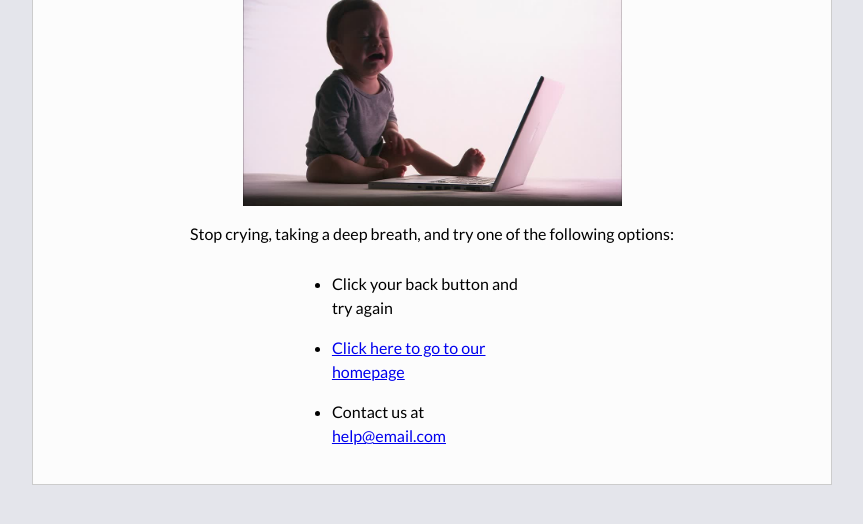
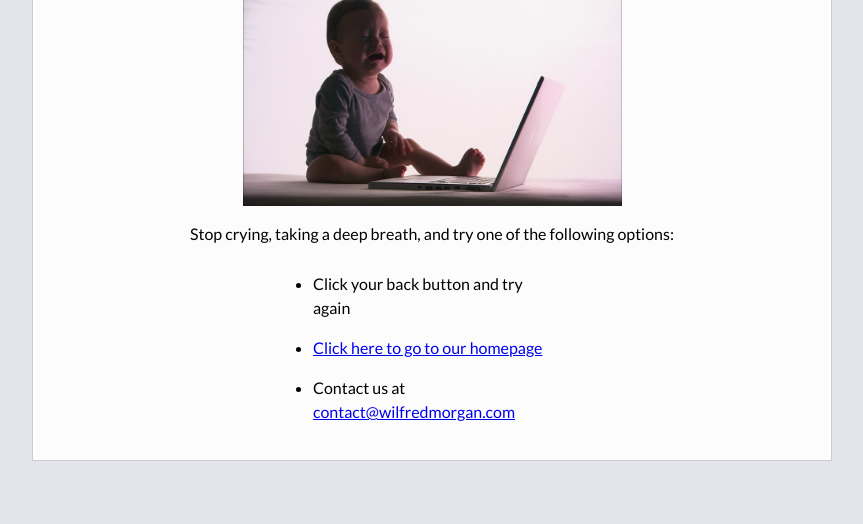
Before and after one commit to wmemorgan/image-search-api-v2, a website: page public/404.html in a window 1280 px wide. Shown: the part 158-682 px from the top of the page, without its empty margins (208-1071 px from the left). Drawn offline with Linux system fonts and the light colour scheme.

Commit message:
Update email address

```diff
--- a/public/404.html
+++ b/public/404.html
@@ -20,7 +20,7 @@
       <ul class="cta-options">
         <li>Click your back button and try again</li>
         <li><a href="/">Click here to go to our homepage</a></li>
-        <li>Contact us at <a href="mailto:help@email.com">help@email.com</a></li>
+        <li>Contact us at <a href="mailto:contact@wilfredmorgan.com">contact@wilfredmorgan.com</a></li>
       </ul>
     </section>
   </div>
```
